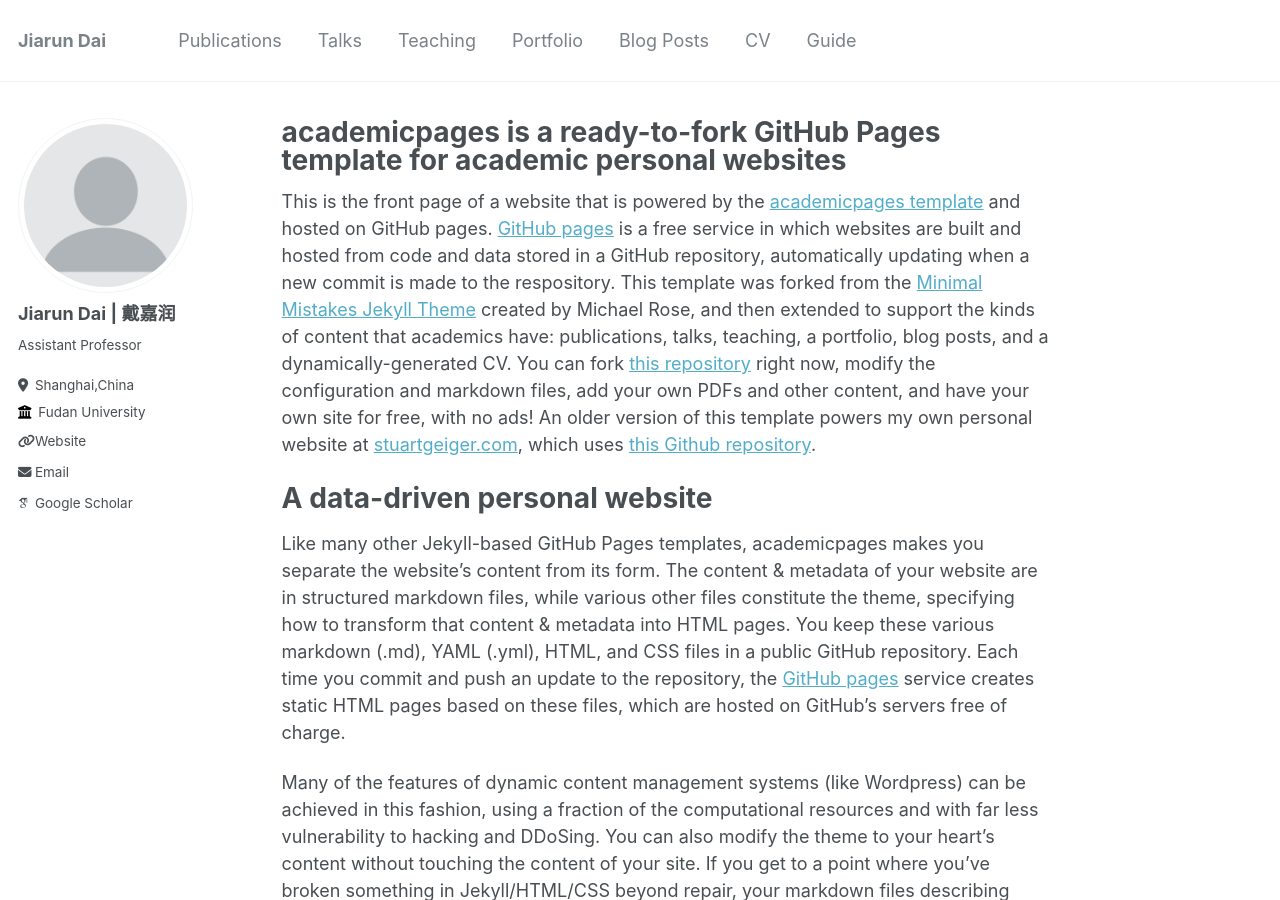
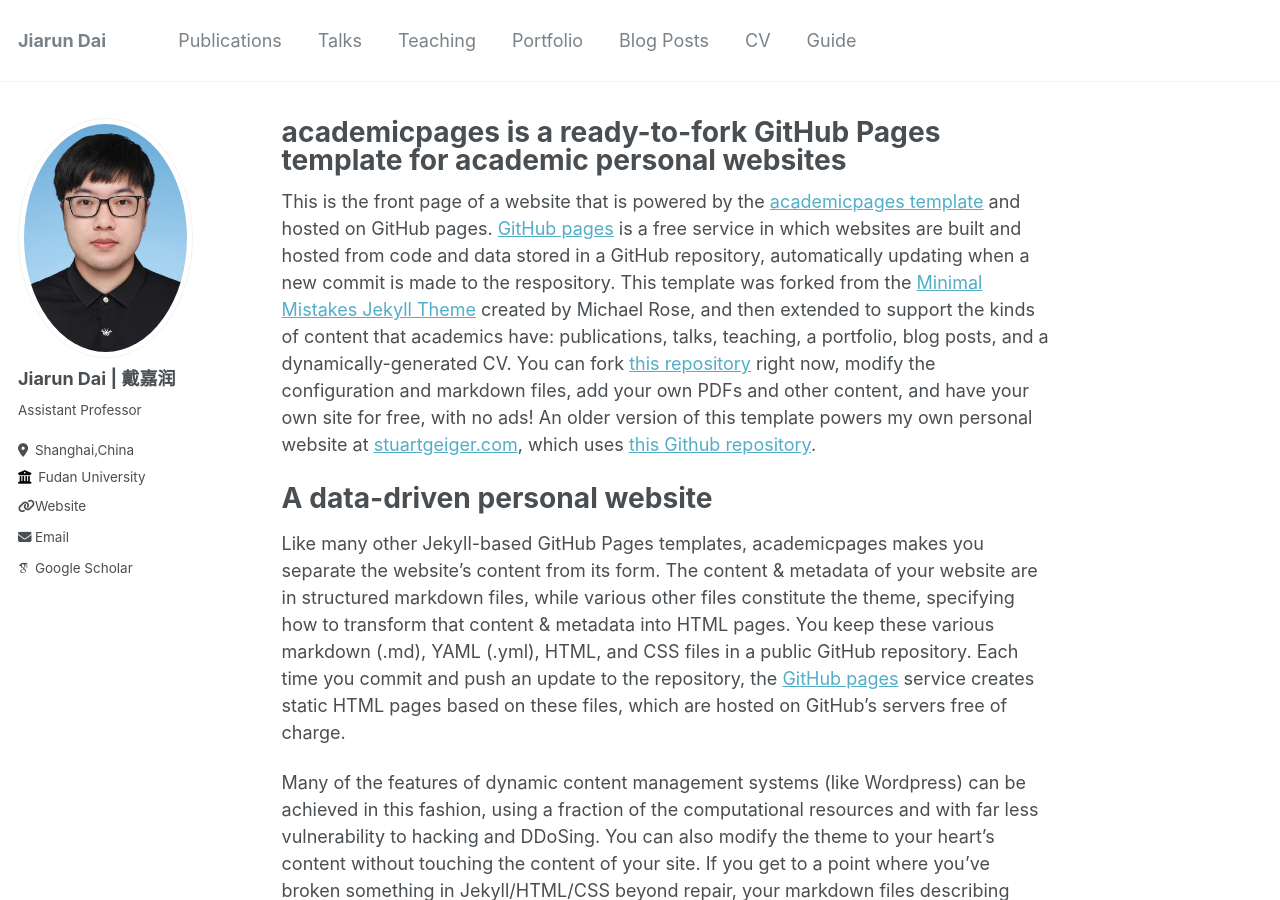
Before and after one commit to DJRRR/djrrr.github.io, a Jekyll site: the page built from _pages/about.md, in a window 1280 px wide and 900 px high. Built offline with Jekyll 4.4.1, drawn with Linux system fonts in a browser that asks for light colours; some web fonts are replaced.

Commit message:
Update _config.yml

```diff
--- a/_config.yml
+++ b/_config.yml
@@ -14,14 +14,14 @@ name                     : &name "Your Name"
 description              : &description "personal description"
 url                      : https://djrrr.github.io
 baseurl                  : "" # the subpath of your site, e.g. "/blog"
-repository               : "academicpages/academicpages.github.io"
+repository               : "DJRRR/djrrr.github.io"
 
 # Site Author - The following control what appear as part of the author content on the side bar.
 #               If a field is blank the icon and link will not appear, otherwise it will be shown.
 #               Additional customization can be done by editing /_includes/author-profile.html
 author:
   # Biographic information
-  avatar           : "profile.png"
+  avatar           : "profile.jpg"
   name             : "Jiarun Dai | 戴嘉润"
   bio              : "Assistant Professor"
   location         : "Shanghai,China"
```
